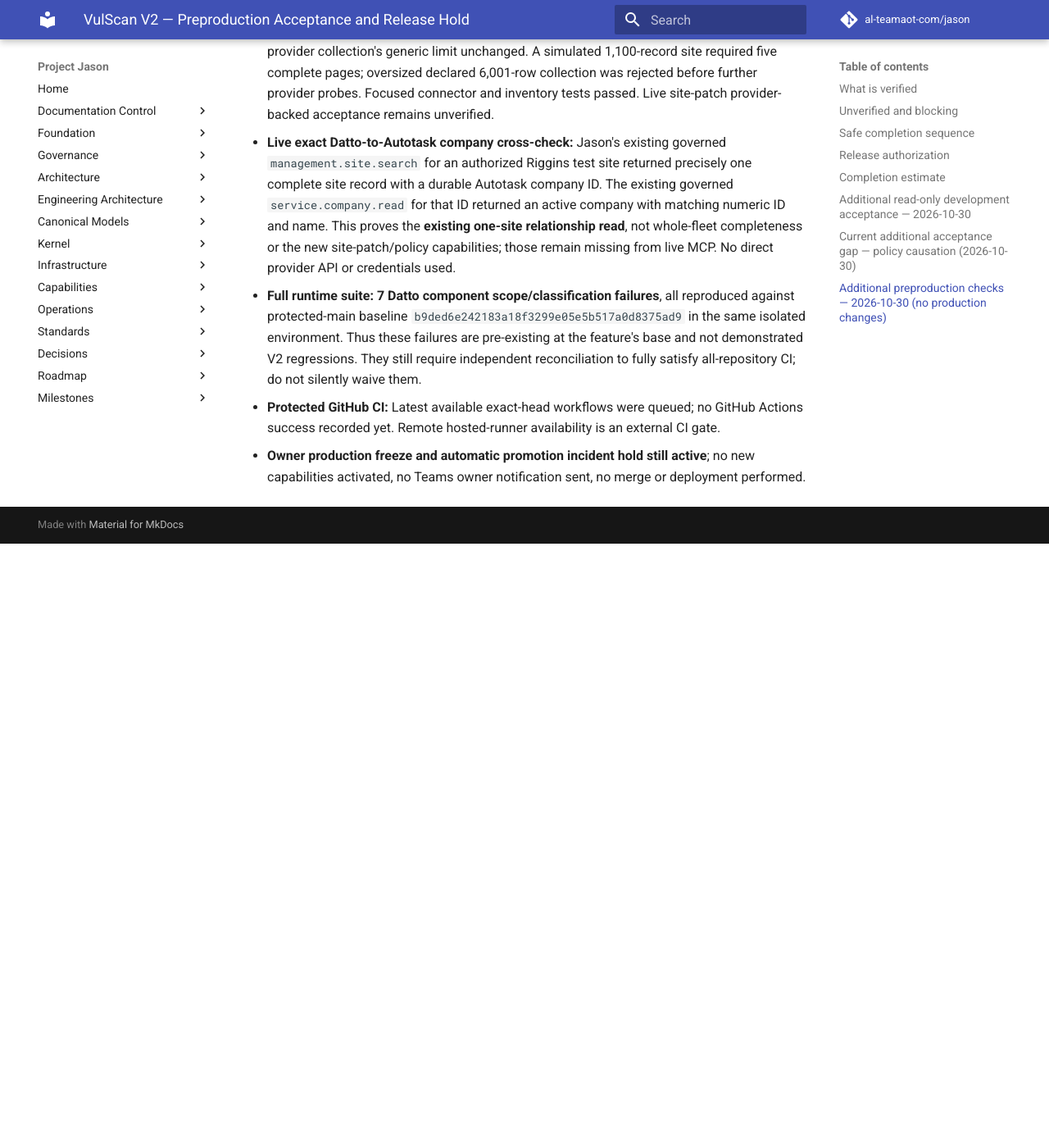
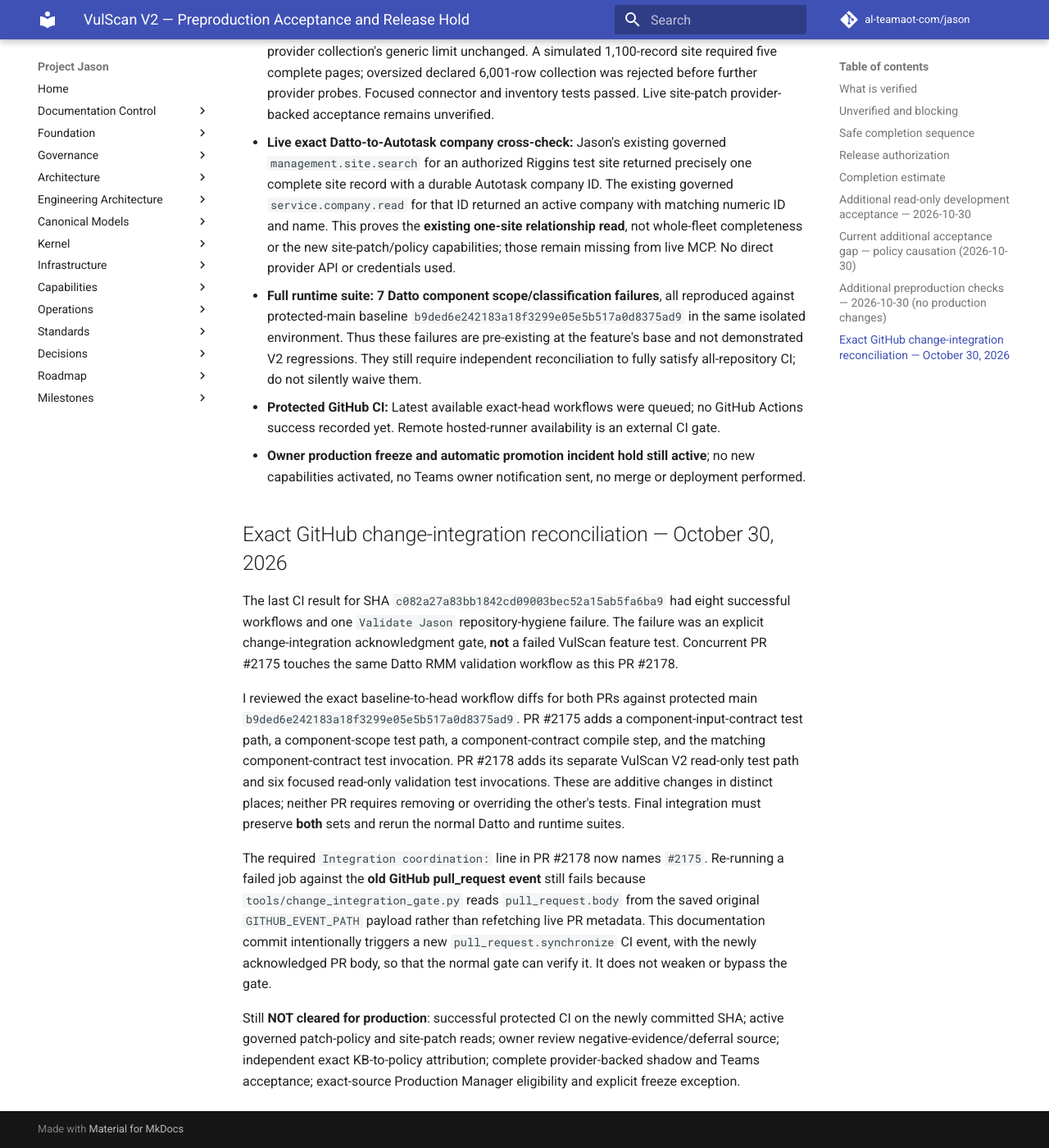
Before and after one commit to al-teamaot-com/jason, an MkDocs documentation site: the page built from docs/operations/VulScan-V2-Preproduction-Acceptance-and-Release-Hold-20261030.md, in a window 1280 px wide and 1400 px high, scrolled down 4053 px. Shown: the whole window at 82% size. Built offline with MkDocs 1.6.1 and Material for MkDocs 9.7.7, drawn with Linux system fonts in a browser that asks for light colours; comment, search, counter and statistics services are not loaded; before the commit the page ends 4716 px from its top, so only the background shows below that.

Commit message:
docs: reconcile Datto PR 2175 workflow overlap and trigger fresh guarded CI event

```diff
--- a/docs/operations/VulScan-V2-Preproduction-Acceptance-and-Release-Hold-20261030.md
+++ b/docs/operations/VulScan-V2-Preproduction-Acceptance-and-Release-Hold-20261030.md
@@ -59,3 +59,14 @@
 - **Full runtime suite: 7 Datto component scope/classification failures**, all reproduced against protected-main baseline `b9ded6e242183a18f3299e05e5b517a0d8375ad9` in the same isolated environment. Thus these failures are pre-existing at the feature's base and not demonstrated V2 regressions. They still require independent reconciliation to fully satisfy all-repository CI; do not silently waive them.
 - **Protected GitHub CI:** Latest available exact-head workflows were queued; no GitHub Actions success recorded yet. Remote hosted-runner availability is an external CI gate.
 - **Owner production freeze and automatic promotion incident hold still active**; no new capabilities activated, no Teams owner notification sent, no merge or deployment performed.
+
+
+## Exact GitHub change-integration reconciliation — October 30, 2026
+
+The last CI result for SHA `c082a27a83bb1842cd09003bec52a15ab5fa6ba9` had eight successful workflows and one `Validate Jason` repository-hygiene failure. The failure was an explicit change-integration acknowledgment gate, **not** a failed VulScan feature test. Concurrent PR #2175 touches the same Datto RMM validation workflow as this PR #2178.
+
+I reviewed the exact baseline-to-head workflow diffs for both PRs against protected main `b9ded6e242183a18f3299e05e5b517a0d8375ad9`. PR #2175 adds a component-input-contract test path, a component-scope test path, a component-contract compile step, and the matching component-contract test invocation. PR #2178 adds its separate VulScan V2 read-only test path and six focused read-only validation test invocations. These are additive changes in distinct places; neither PR requires removing or overriding the other's tests. Final integration must preserve **both** sets and rerun the normal Datto and runtime suites.
+
+The required `Integration coordination:` line in PR #2178 now names `#2175`. Re-running a failed job against the **old GitHub pull_request event** still fails because `tools/change_integration_gate.py` reads `pull_request.body` from the saved original `GITHUB_EVENT_PATH` payload rather than refetching live PR metadata. This documentation commit intentionally triggers a new `pull_request.synchronize` CI event, with the newly acknowledged PR body, so that the normal gate can verify it. It does not weaken or bypass the gate.
+
+Still **NOT cleared for production**: successful protected CI on the newly committed SHA; active governed patch-policy and site-patch reads; owner review negative-evidence/deferral source; independent exact KB-to-policy attribution; complete provider-backed shadow and Teams acceptance; exact-source Production Manager eligibility and explicit freeze exception.
```
